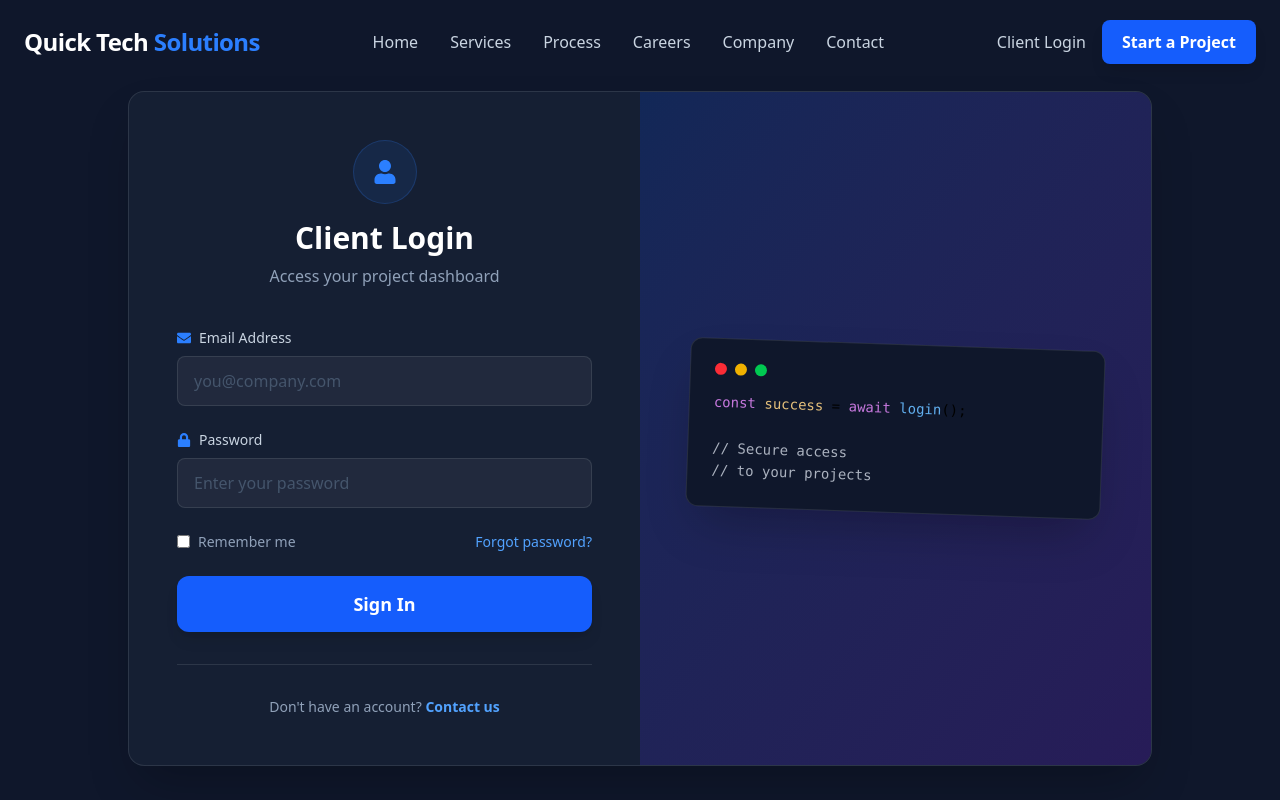
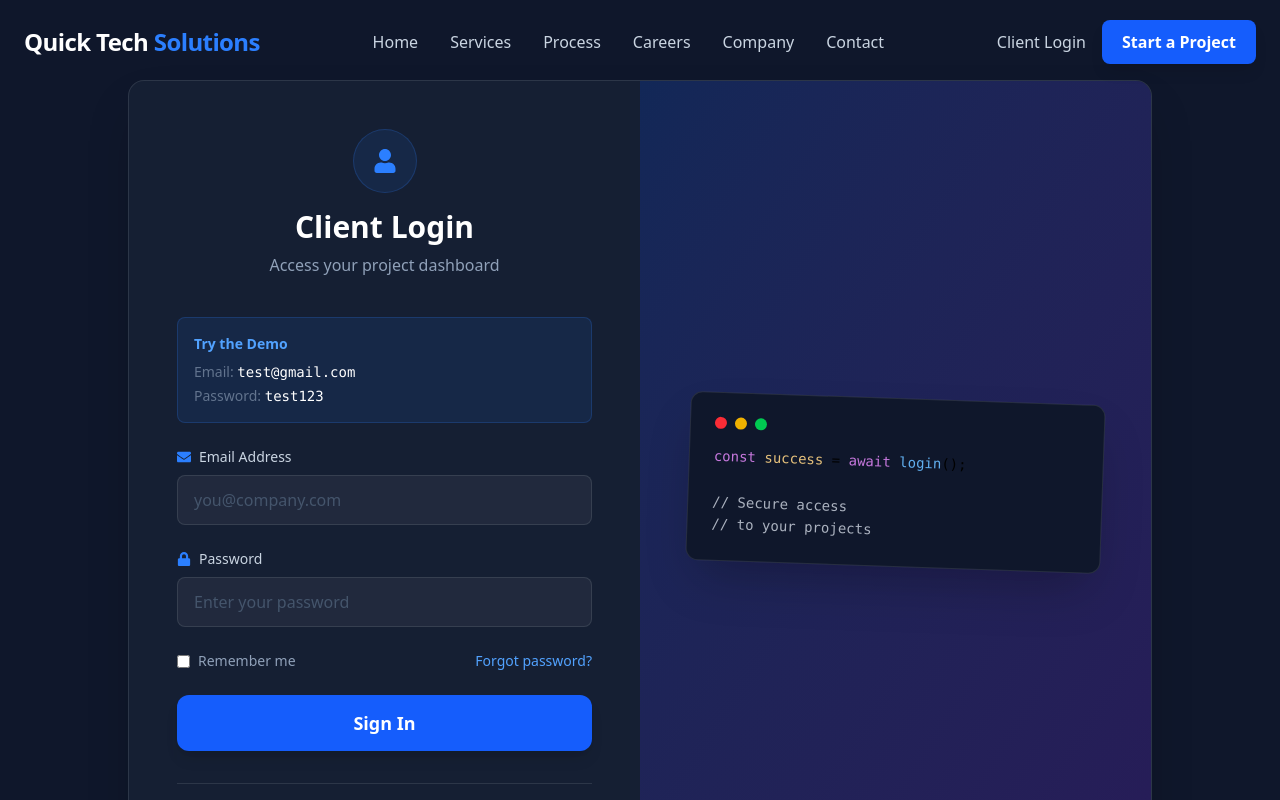
Before and after one commit to Aslam-Akbar/quick, a Next.js app: page /login in a window 1280 px wide. Shown: the top 800 px of the page. Built offline with nearby package versions, Linux system fonts and the light colour scheme.

Commit message:
client login update

```diff
--- a/app/components/Login.js
+++ b/app/components/Login.js
@@ -49,6 +49,14 @@ const Login = () => {
             </div>
             <h1 className="text-3xl font-bold text-white mb-2">Client Login</h1>
             <p className="text-slate-400">Access your project dashboard</p>
+          </div>
+
+          <div className="bg-blue-500/10 border border-blue-500/20 rounded-lg p-4 mb-6">
+            <h3 className="text-blue-400 font-semibold text-sm mb-2">Try the Demo</h3>
+            <div className="text-sm text-slate-300 space-y-1">
+              <p><span className="text-slate-500">Email:</span> <span className="text-white font-mono select-all">test@gmail.com</span></p>
+              <p><span className="text-slate-500">Password:</span> <span className="text-white font-mono select-all">test123</span></p>
+            </div>
           </div>
 
           <form className="space-y-6" onSubmit={handleSubmit}>
```
